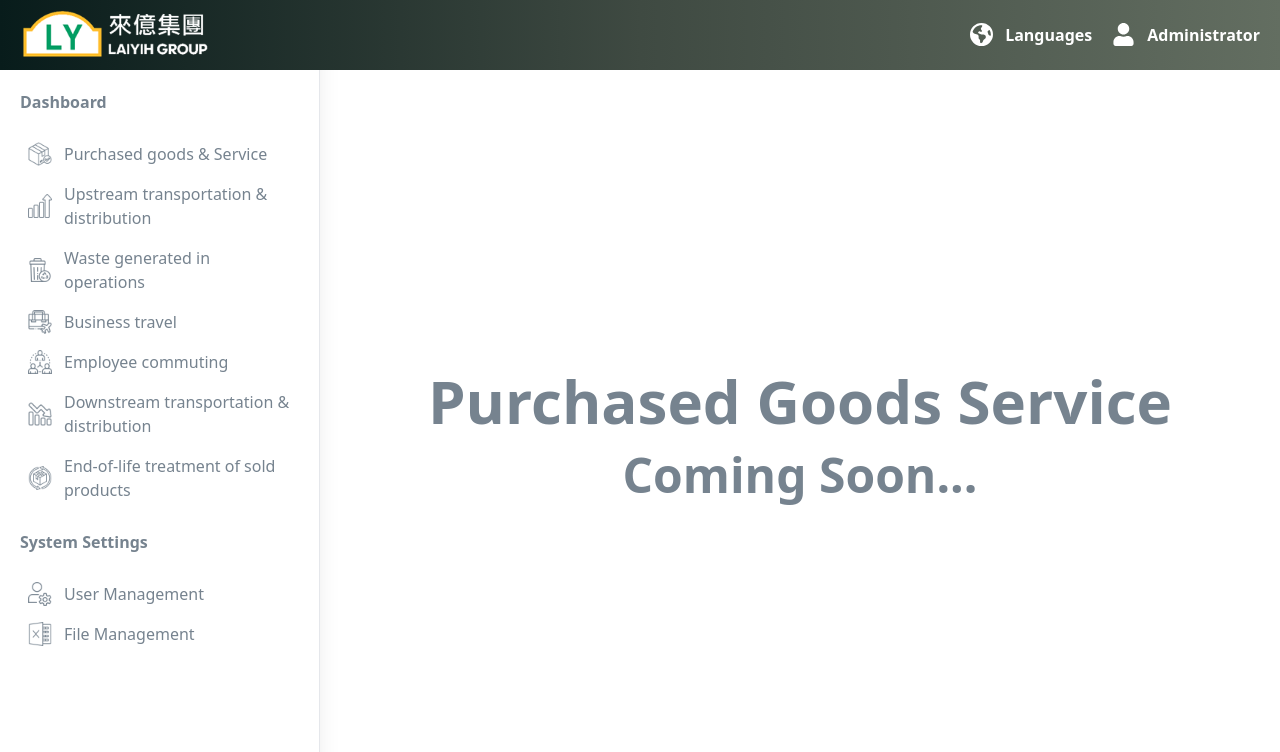
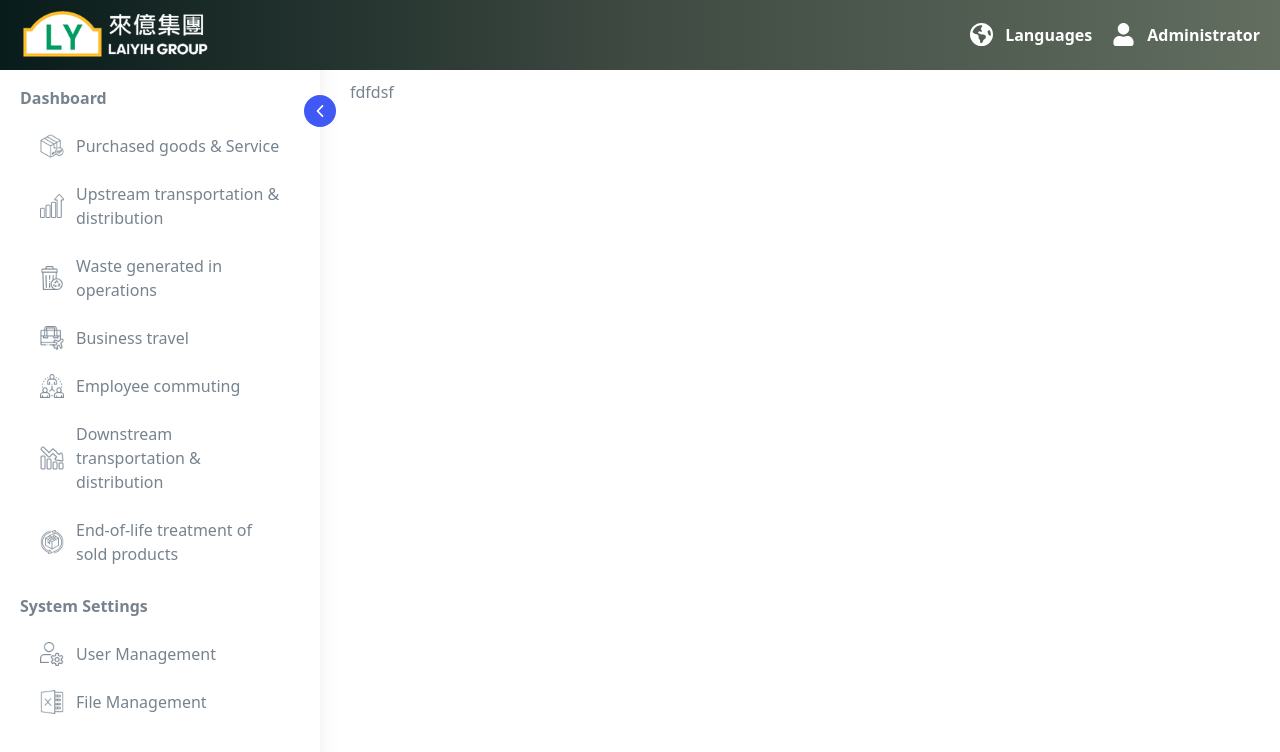
Before and after one commit to NhatTrung1999/carbon-management-system, a React (Vite) app: page /dashboard/purchased-goods-service in a window 1280 px wide. Shown: the top 752 px of the page. Built offline with nearby package versions, Linux system fonts and the light colour scheme.

Commit message:
ui-30082025

```diff
--- a/src/components/common/Header.tsx
+++ b/src/components/common/Header.tsx
@@ -1,15 +1,15 @@
-import LogoImage from '../../assets/images/logo.png';
-import { FaUser } from 'react-icons/fa';
-import { FaEarthAmericas } from 'react-icons/fa6';
-// import { MdKeyboardArrowRight } from 'react-icons/md';
-import { GoInfo } from 'react-icons/go';
-import { IoLogOutOutline } from 'react-icons/io5';
+import { useState } from "react";
+import { Link, useLocation, useNavigate } from "react-router-dom";
 
-import { Link, useLocation, useNavigate } from 'react-router-dom';
-import FlagVN from '../../assets/images/flag-vn.png';
-import FlagEN from '../../assets/images/flag-us.png';
-import FlagTW from '../../assets/images/flag-tw.png';
-import { useState } from 'react';
+import LogoImage from "../../assets/images/logo.png";
+import { FaUser } from "react-icons/fa";
+import { FaEarthAmericas } from "react-icons/fa6";
+import { GoInfo } from "react-icons/go";
+import { IoLogOutOutline } from "react-icons/io5";
+
+import FlagVN from "../../assets/images/flag-vn.png";
+import FlagEN from "../../assets/images/flag-us.png";
+import FlagTW from "../../assets/images/flag-tw.png";
 
 const Header = () => {
   const navigate = useNavigate();
@@ -18,25 +18,25 @@ const Header = () => {
   const [isShowLanguage, setIsShowLanguage] = useState<boolean>(false);
 
   const onHomePage = () => {
-    navigate('/');
+    navigate("/");
   };
 
   const onShow = () => {
     setIsShow(!isShow);
-    setIsShowLanguage(false)
+    setIsShowLanguage(false);
   };
 
   const onShowLanguage = () => {
     setIsShowLanguage(!isShowLanguage);
-    setIsShow(false)
+    setIsShow(false);
   };
 
   return (
     <div
-      className={`fixed top-0 left-0 right-0 h-[70px] z-10 ${
-        location.pathname !== '/'
-          ? 'bg-gradient-to-r from-[#081c1b] via-[#3f4a42] to-[#636e61]'
-          : ''
+      className={`fixed top-0 left-0 right-0 h-[70px] z-11 ${
+        location.pathname !== "/"
+          ? "bg-gradient-to-r from-[#081c1b] via-[#3f4a42] to-[#636e61]"
+          : ""
       } px-5`}
     >
       <div className="flex justify-between items-center h-full">
@@ -59,8 +59,8 @@ const Header = () => {
             <div
               className={`absolute top-8 bg-white text-primary w-full px-3 py-2 shadow-md rounded-md transition-all duration-300 origin-top ${
                 isShowLanguage
-                  ? 'opacity-100 scale-100'
-                  : 'opacity-0 scale-95 pointer-events-none'
+                  ? "opacity-100 scale-100"
+                  : "opacity-0 scale-95 pointer-events-none"
               }`}
             >
               <ul className="font-semibold">
@@ -93,18 +93,18 @@ const Header = () => {
             <div
               className={`absolute top-8 bg-white text-primary w-full px-3 py-2 shadow-md rounded-md transition-all duration-300 origin-top ${
                 isShow
-                  ? 'opacity-100 scale-100'
-                  : 'opacity-0 scale-95 pointer-events-none'
+                  ? "opacity-100 scale-100"
+                  : "opacity-0 scale-95 pointer-events-none"
               }`}
             >
               <ul className="font-semibold">
-                <Link to={'/user-info'}>
+                <Link to={"/user-info"}>
                   <li className="p-2 hover:bg-gray-200 flex items-center gap-2">
                     <GoInfo className="text-primary" size={24} />
                     UserInfo
                   </li>
                 </Link>
-                <Link to={'/'}>
+                <Link to={"/"}>
                   <li className="p-2 hover:bg-gray-200 flex items-center gap-2">
                     <IoLogOutOutline size={25} className="text-primary" />
                     Logout
--- a/src/components/common/Sidebar.tsx
+++ b/src/components/common/Sidebar.tsx
@@ -2,29 +2,67 @@ import { Link } from "react-router";
 
 import { MENU_SIDEBAR } from "../../utils/constanst";
 
-const Sidebar = () => {
+import { IoIosArrowForward } from "react-icons/io";
+import { IoIosArrowBack } from "react-icons/io";
+
+type Props = {
+  isOpenSideBar: boolean;
+  setIsOpenSideBar: (item: boolean) => void;
+};
+
+const Sidebar = ({ isOpenSideBar, setIsOpenSideBar }: Props) => {
   return (
-    <div className="w-xs fixed left-0 top-0 bottom-0 pt-[70px] border-r border-gray-200 shadow-xl">
-      <div className="px-5">
+    <div
+      className={`${isOpenSideBar ? "w-[120px]" : "w-xs"}
+       fixed z-10 left-0 top-0 bottom-0 pt-[70px] border-gray-200 shadow-xl transition-all duration-300 ease-in-out`}
+    >
+      <div>
         {MENU_SIDEBAR.map((itemParent, indexParent) => (
           <div key={indexParent}>
-            <div className="font-bold mt-5 mb-5" key={indexParent}>
+            <div
+              className={`${
+                isOpenSideBar ? "text-[16px]" : ""
+              } font-bold mt-4 mb-3 px-5`}
+              key={indexParent}
+            >
               {itemParent.name}
             </div>
             {itemParent.sidebarItem.map((itemChild, indexChild) => (
               <li
                 key={indexChild}
-                className="hover:bg-gray-100 p-2 rounded cursor-pointer text-base"
+                className="hover:bg-gray-100 px-10 py-3  cursor-pointer text-base"
               >
-                <Link to={itemChild.path} className="flex items-center gap-3">
+                <Link
+                  to={itemChild.path}
+                  className={`${
+                    isOpenSideBar ? "justify-center" : ""
+                  } flex items-center gap-3`}
+                >
                   <span>{itemChild.icon}</span>
-                  <span className="flex-1">{itemChild.text}</span>
+                  {!isOpenSideBar && (
+                    <span className="flex-1 whitespace-pre-wrap">
+                      {itemChild.text}
+                    </span>
+                  )}
                 </Link>
               </li>
             ))}
           </div>
         ))}
       </div>
+      <div className="absolute top-[95px] -right-4">
+        <button
+          type="button"
+          className="flex items-center justify-center w-8 h-8 bg-[#4059f6] rounded-full text-white cursor-pointer"
+          onClick={() => setIsOpenSideBar(!isOpenSideBar)}
+        >
+          {!isOpenSideBar ? (
+            <IoIosArrowBack size={18} />
+          ) : (
+            <IoIosArrowForward size={18} />
+          )}
+        </button>
+      </div>
     </div>
   );
 };
--- a/src/layouts/MainLayout.tsx
+++ b/src/layouts/MainLayout.tsx
@@ -1,11 +1,12 @@
-import { Outlet } from 'react-router';
-import Header from '../components/common/Header';
-import Sidebar from '../components/common/Sidebar';
-import { useEffect, useState } from 'react';
-import Loading from '../components/common/Loading';
+import { Outlet } from "react-router";
+import Header from "../components/common/Header";
+import Sidebar from "../components/common/Sidebar";
+import { useEffect, useState } from "react";
+import Loading from "../components/common/Loading";
 
 const MainLayout = () => {
   const [loading, setLoading] = useState(true);
+  const [isOpenSideBar, setIsOpenSideBar] = useState(false);
 
   useEffect(() => {
     setTimeout(() => setLoading(false), 3000);
@@ -18,8 +19,15 @@ const MainLayout = () => {
     <div className="relative">
       <Header />
       <div className="flex h-screen">
-        <Sidebar />
-        <div className="flex-1 ml-[320px] pt-[70px]">
+        <Sidebar
+          isOpenSideBar={isOpenSideBar}
+          setIsOpenSideBar={setIsOpenSideBar}
+        />
+        <div
+          className={`${
+            isOpenSideBar ? "pl-[150px]" : "pl-[350px]"
+          } flex-1 pt-[80px] z-5 transition-all duration-300 ease-in-out overflow-hidden`}
+        >
           <Outlet />
         </div>
       </div>
--- a/src/pages/Category/PurchasedGoodsService/index.tsx
+++ b/src/pages/Category/PurchasedGoodsService/index.tsx
@@ -1,12 +1,5 @@
 const PurchasedGoodsService = () => {
-  return (
-    <div className="flex justify-center items-center h-full text-5xl font-bold">
-      <div>
-        <div className="text-6xl text-center">Purchased Goods Service</div>
-        <div className="text-center mt-5">Coming Soon...</div>
-      </div>
-    </div>
-  );
+  return <div>fdfdsf</div>;
 };
 
 export default PurchasedGoodsService;
```
